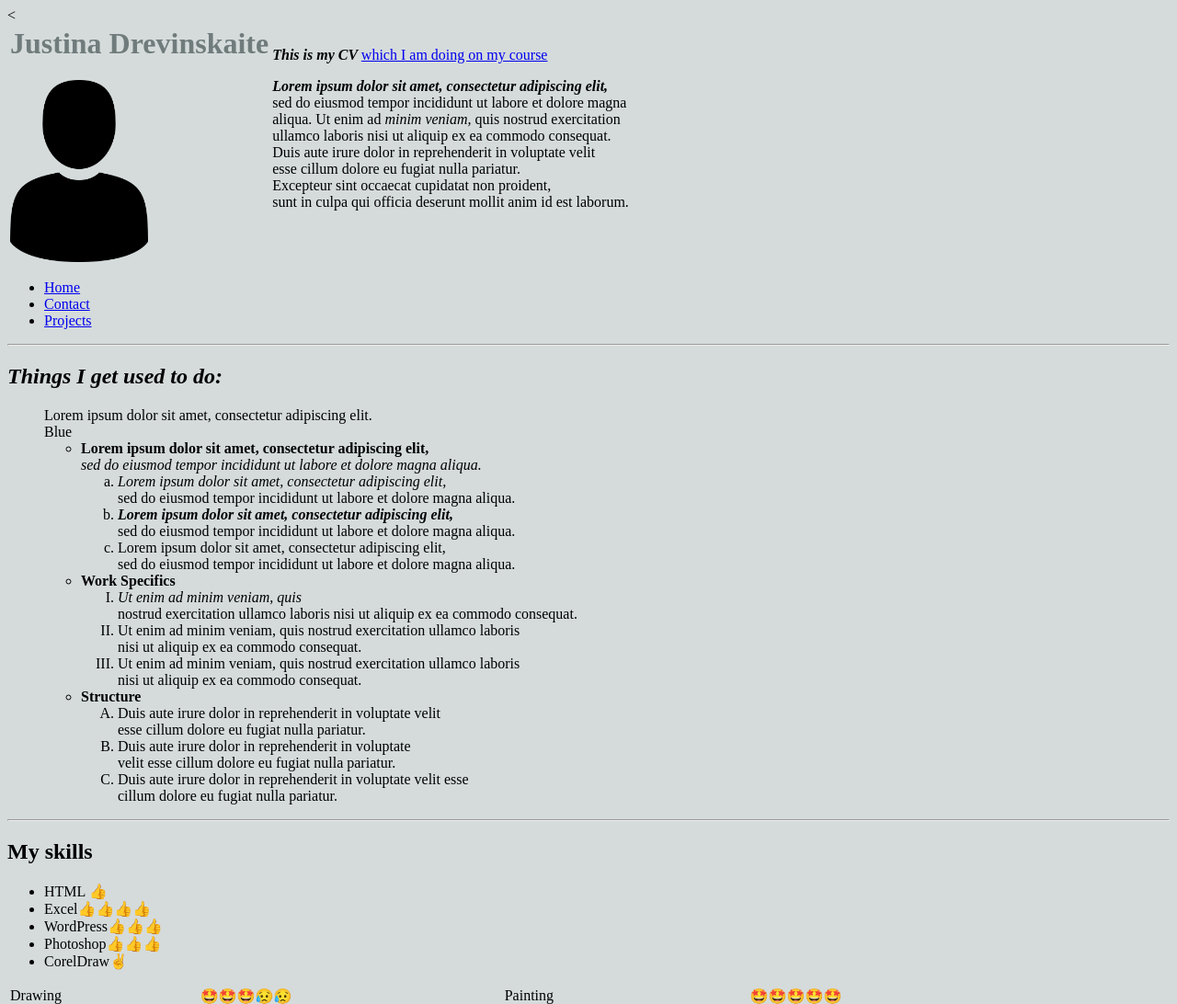
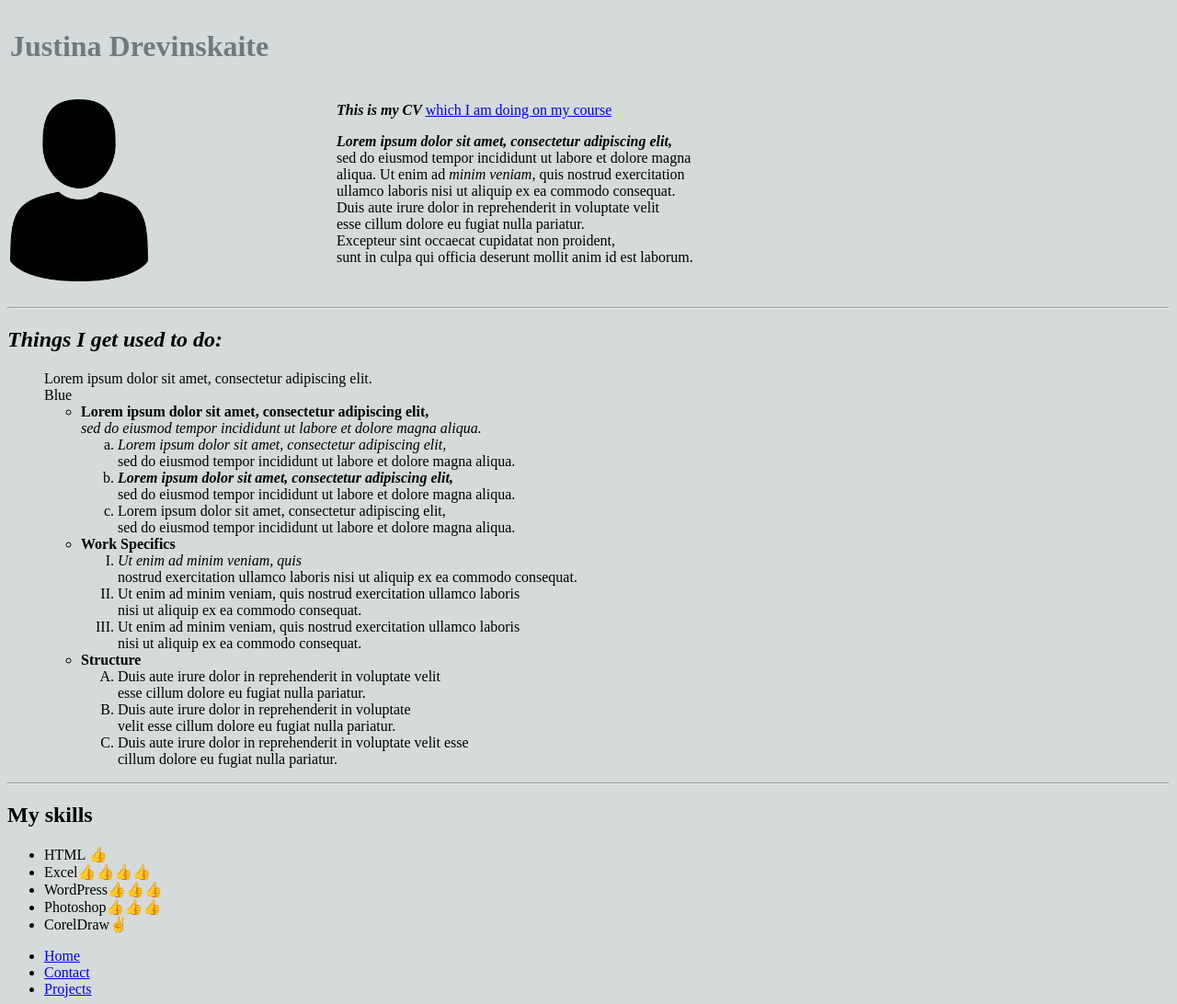
Before and after one commit to Justina936/cv, a plain HTML site: page index.html in a window 1280 px wide. Shown: the top 1092 px of the page at 92% size. Drawn offline with Linux system fonts and the light colour scheme.

Commit message:
2nd upload
something what was fixed

```diff
--- a/index.html
+++ b/index.html
@@ -1,16 +1,20 @@
-<<!DOCTYPE html>
+<!DOCTYPE html>
 <html lang="en" dir="ltr">
   <head>
     <meta charset="utf-8">
     <title>My CV web</title>
   </head>
   <body bgcolor='#D5DBDB'>
-    <br>
-    <table>
+
+<table align="centre"  style="width:100%">
+  <tr>
+    <td colspan="2">
+      <h1><font  color='#707B7C'>Justina Drevinskaite</font></h1>
+    </td>
+  </tr>
       <tr>
         <td>
-    <h1><font color='#707B7C'>Justina Drevinskaite</font></h1>
-    <img src="images/avatar-1299805_960_720.png" width="150px" alt="">
+          <img  src="images/avatar-1299805_960_720.png" width="150px" alt="">
         </td>
         <td>
     <p> <strong> <em> This is my CV </em> </strong>
@@ -25,13 +29,8 @@
            sunt in culpa qui officia deserunt mollit anim id est laborum.</p> <br>
             </td>
            </tr>
+      </table>
 
-      </table>
-     <ul>
-             <li><a href="index.html">Home</a></li>
-             <li><a href="contact.html"> Contact</a></li>
-             <li><a href="Projects.html"> Projects</a></li>
-       </ul>
 <hr>
 <h2> <em> Things I get used to do: </em> </h2>
 <ul type='none'>
@@ -123,6 +122,11 @@
       <td colspan='2'>🤩🤩🤩🤩😥</td>
 
    </tr>
+   <ul>
+           <li><a href="index.html">Home</a></li>
+           <li><a href="contact.html"> Contact</a></li>
+           <li><a href="Projects.html"> Projects</a></li>
+     </ul>
 <table>
   </body>
 </html>
```
Also changed, not shown: projects.html (+1 -0 lines).
